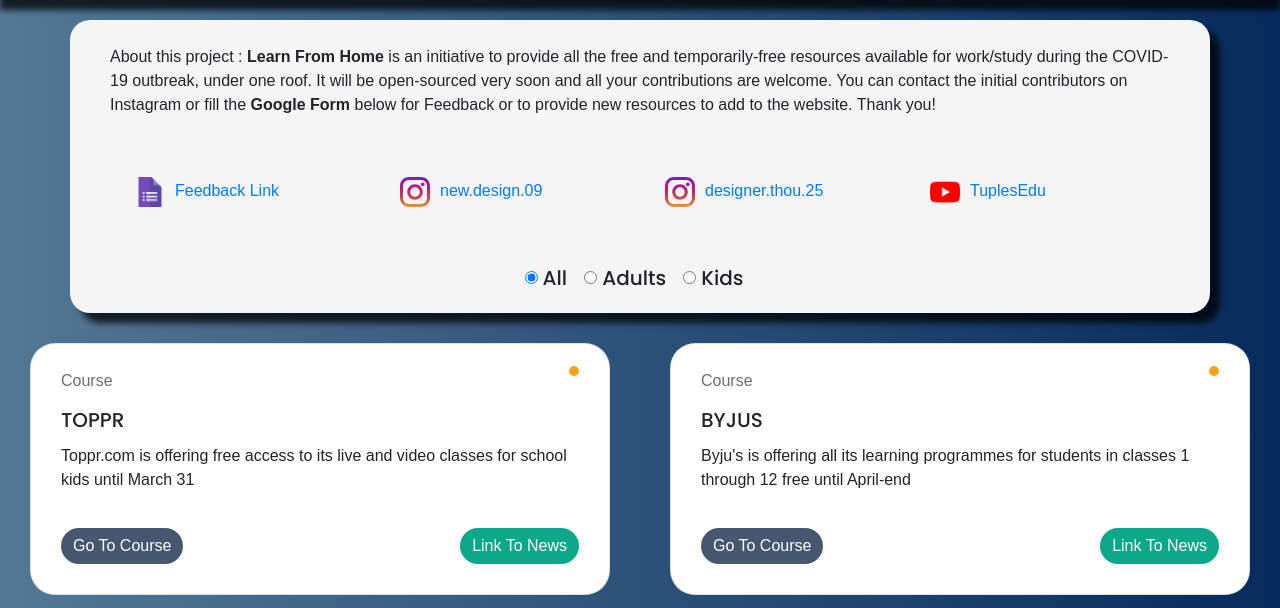
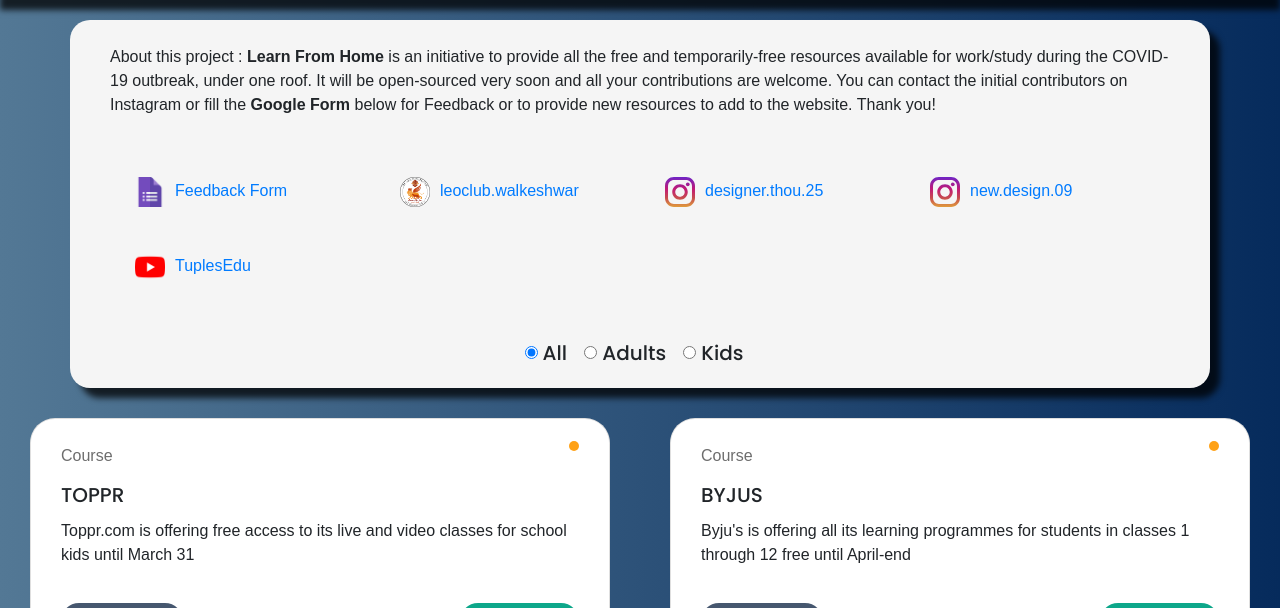
Before and after one commit to shahpreetk/learn-from-home-covid-19, a PHP site: page /index.html in a window 1280 px wide. Shown: the part 71-679 px from the top of the page. Run offline with PHP 8.4, Linux system fonts and the light colour scheme; some web fonts are replaced.

Commit message:
added leo

```diff
--- a/css/styles.css
+++ b/css/styles.css
@@ -56,13 +56,13 @@
   height: 30px;
 }
 
-.google-custom-search{
+.google-custom-search {
   margin: 25px;
 }
 
-.radio-buttons{
+.radio-buttons {
   text-align: center;
-  font-family: 'Poppins', sans-serif;
+  font-family: "Poppins", sans-serif;
   font-size: 20px;
   padding: 20px;
 }
@@ -83,13 +83,13 @@
 
 .card-header {
   background-color: #fff;
-  color: #6D6D6D;
+  color: #6d6d6d;
   border: none;
   line-height: 30px;
 }
 
-.card-title{
-  font-family: 'Poppins', sans-serif;
+.card-title {
+  font-family: "Poppins", sans-serif;
   text-transform: uppercase;
 }
 
@@ -105,38 +105,38 @@
 }
 
 .covid {
-  background-color: #FFA115;
+  background-color: #ffa115;
 }
 
 .notcovid {
-  background-color: #0062D4;
+  background-color: #0062d4;
 }
 
 .btn-primary {
-  background: #09203F;
+  background: #09203f;
   border-radius: 30px;
   opacity: 75%;
   margin-top: 20px;
   border: none;
 }
 
-.btn-covid{
+.btn-covid {
   background: rgb(13, 167, 138);
   opacity: 100%;
   float: right;
 }
 
 @media only screen and (max-width: 768px) {
-  #cards{
+  #cards {
     display: block;
   }
-  .btn-covid{
+  .btn-covid {
     float: right;
   }
 }
 
 @media only screen and (max-width: 390px) {
-  .btn-covid{
+  .btn-covid {
     float: none;
   }
 }
--- a/index.html
+++ b/index.html
@@ -88,18 +88,27 @@
         <div class="row social-logos">
             <div class="col-sm">
                 <a href="http://bit.ly/learnfromhome-feedback">
-                    <img class="github-logo" src="./assets/images/google-form.png" alt="github-logo">Feedback Link</a>
+                    <img class="github-logo" src="./assets/images/google-form.png" alt="github-logo">Feedback Form</a>
+            </div>
+
+            <div class="col-sm">
+                <a href="https://www.instagram.com/leoclub.walkeshwar/">
+                    <img class="instagram-logo" src="./assets/images/leoclub.png"
+                        alt="instagram-logo-2">leoclub.walkeshwar</a>
+            </div>
+            <div class="col-sm">
+                <a href="https://www.instagram.com/designer.thou.25/">
+                    <img class="instagram-logo" src="./assets/logos/instagram.svg"
+                        alt="instagram-logo-2">designer.thou.25</a>
             </div>
             <div class="col-sm">
                 <a href="https://www.instagram.com/new.design.09/">
                     <img class="instagram-logo" src="./assets/logos/instagram.svg"
                         alt="instagram-logo-1">new.design.09</a>
             </div>
-            <div class="col-sm">
-                <a href="https://www.instagram.com/designer.thou.25/">
-                    <img class="instagram-logo" src="./assets/logos/instagram.svg"
-                        alt="instagram-logo-2">designer.thou.25</a>
-            </div>
+        </div>
+
+        <div class="row social-logos">
             <div class="col-sm">
                 <a href="https://www.youtube.com/c/TuplesEdu">
                     <img class="youtube-logo" src="./assets/images/youtube.png" alt="youtube-logo">TuplesEdu</a>
```
Also changed, not shown: assets/images/leoclub.png (added).
